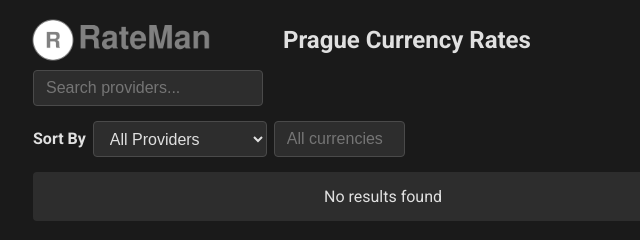
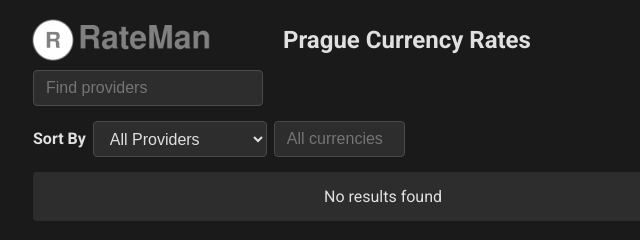
Before and after one commit to Rakhmanidze/RateMan-web, a plain HTML site: page index.html in a window 1280 px wide. Shown: the top 240 px of the page, 257-897 px from the left. Drawn offline with Linux system fonts and the light colour scheme; no server answers.

Commit message:
Change search input's placeholder.

```diff
--- a/index.html
+++ b/index.html
@@ -22,7 +22,7 @@
             <h2>Prague Currency Rates</h2>
         </div>
         <div class="search-and-filter">
-            <input type="text" id="provider-search" placeholder="Search providers..." pattern="[a-zA-Z0-9\s]*" required>
+            <input type="text" id="provider-search" placeholder="Find providers" pattern="[a-zA-Z0-9\s]*" required>
         </div>
 
         <div class="sorting-container">
```
